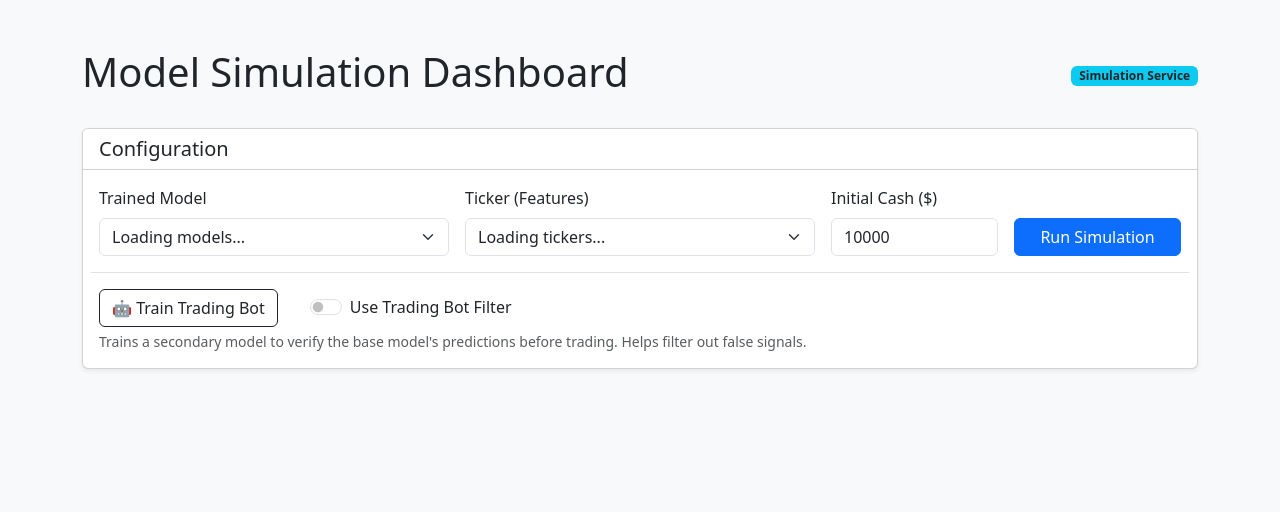
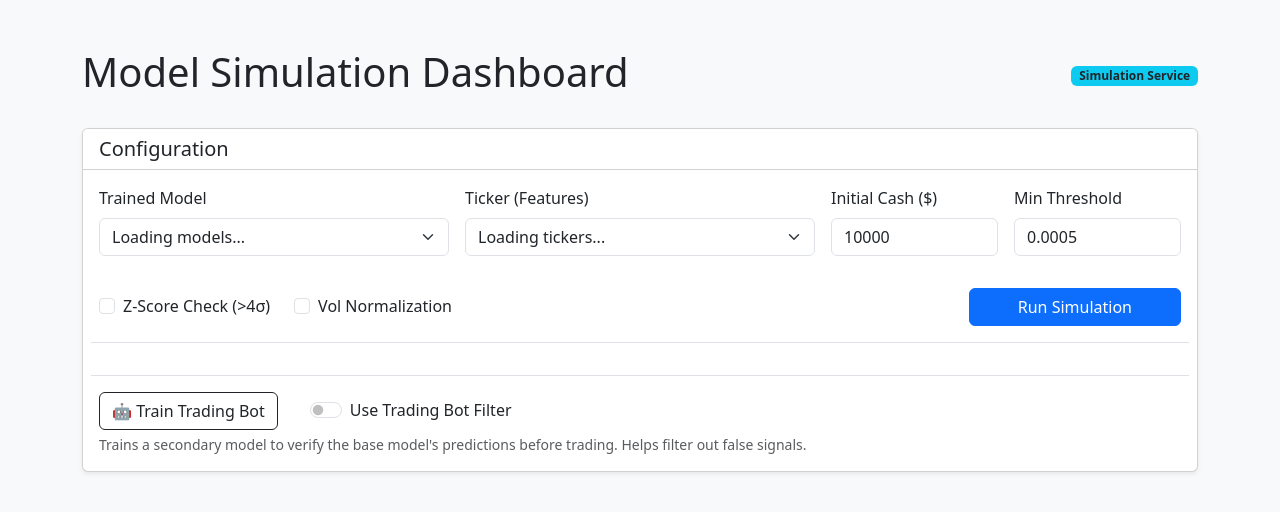
Before and after one commit to Flyguy86/local_stock_price_database, a Python web app: template simulation_service/templates/dashboard.html in a window 1280 px wide. Shown: the top 512 px of the page. Run offline with Jinja, Linux system fonts and the light colour scheme; the template is opened without the code that fills it, so the values that code supplies are empty.

Commit message:
added simluation model input parameters.

```diff
--- a/simulation_service/templates/dashboard.html
+++ b/simulation_service/templates/dashboard.html
@@ -41,8 +41,20 @@
                     <label for="initialCash" class="form-label">Initial Cash ($)</label>
                     <input type="number" class="form-control" id="initialCash" value="10000">
                 </div>
-                <div class="col-md-2 d-flex align-items-end">
-                    <button id="runBtn" class="btn btn-primary w-100" onclick="runSimulation()">
+                <div class="col-md-2">
+                    <label for="minPredInput" class="form-label">Min Threshold</label>
+                    <input type="number" class="form-control" id="minPredInput" value="0.0005" step="0.0001">
+                </div>
+                <div class="col-md-12 pt-3 d-flex align-items-center gap-4 border-bottom pb-3 mb-3">
+                     <div class="form-check">
+                        <input class="form-check-input" type="checkbox" id="zScoreCheck">
+                        <label class="form-check-label" for="zScoreCheck">Z-Score Check (>4&sigma;)</label>
+                    </div>
+                    <div class="form-check">
+                        <input class="form-check-input" type="checkbox" id="volNormCheck">
+                        <label class="form-check-label" for="volNormCheck">Vol Normalization</label>
+                    </div>
+                    <button id="runBtn" class="btn btn-primary ms-auto px-5" onclick="runSimulation()">
                         Run Simulation
                     </button>
                 </div>
@@ -160,6 +172,9 @@
         const modelId = document.getElementById('modelSelect').value;
         const ticker = document.getElementById('tickerSelect').value;
         const initialCash = parseFloat(document.getElementById('initialCash').value);
+        const minPred = parseFloat(document.getElementById('minPredInput').value) || 0;
+        const enableZ = document.getElementById('zScoreCheck').checked;
+        const volNorm = document.getElementById('volNormCheck').checked;
 
         // Hide previous errors and results
         const errorAlert = document.getElementById('errorAlert');
@@ -189,7 +204,10 @@
                     model_id: modelId,
                     ticker: ticker,
                     initial_cash: initialCash,
-                    use_bot: useBot
+                    use_bot: useBot,
+                    min_prediction_threshold: minPred,
+                    enable_z_score_check: enableZ,
+                    volatility_normalization: volNorm
                 })
             });
 
@@ -465,6 +483,9 @@
     async function trainBot() {
         const modelId = document.getElementById('modelSelect').value;
         const ticker = document.getElementById('tickerSelect').value;
+        const minPred = parseFloat(document.getElementById('minPredInput').value) || 0;
+        const enableZ = document.getElementById('zScoreCheck').checked;
+        const volNorm = document.getElementById('volNormCheck').checked;
 
         if (!modelId || modelId.includes('Select') || !ticker || ticker.includes('Select')) {
             alert("Please select Model and Ticker first.");
@@ -483,7 +504,13 @@
             const response = await fetch('/api/train_bot', {
                 method: 'POST',
                 headers: {'Content-Type': 'application/json'},
-                body: JSON.stringify({ model_id: modelId, ticker: ticker })
+                body: JSON.stringify({
+                    model_id: modelId,
+                    ticker: ticker,
+                    min_prediction_threshold: minPred,
+                    enable_z_score_check: enableZ,
+                    volatility_normalization: volNorm
+                })
             });
             const data = await response.json();
 
```
Also changed, not shown: simulation_service/core.py (+68 -6 lines), simulation_service/main.py (+18 -2 lines).
